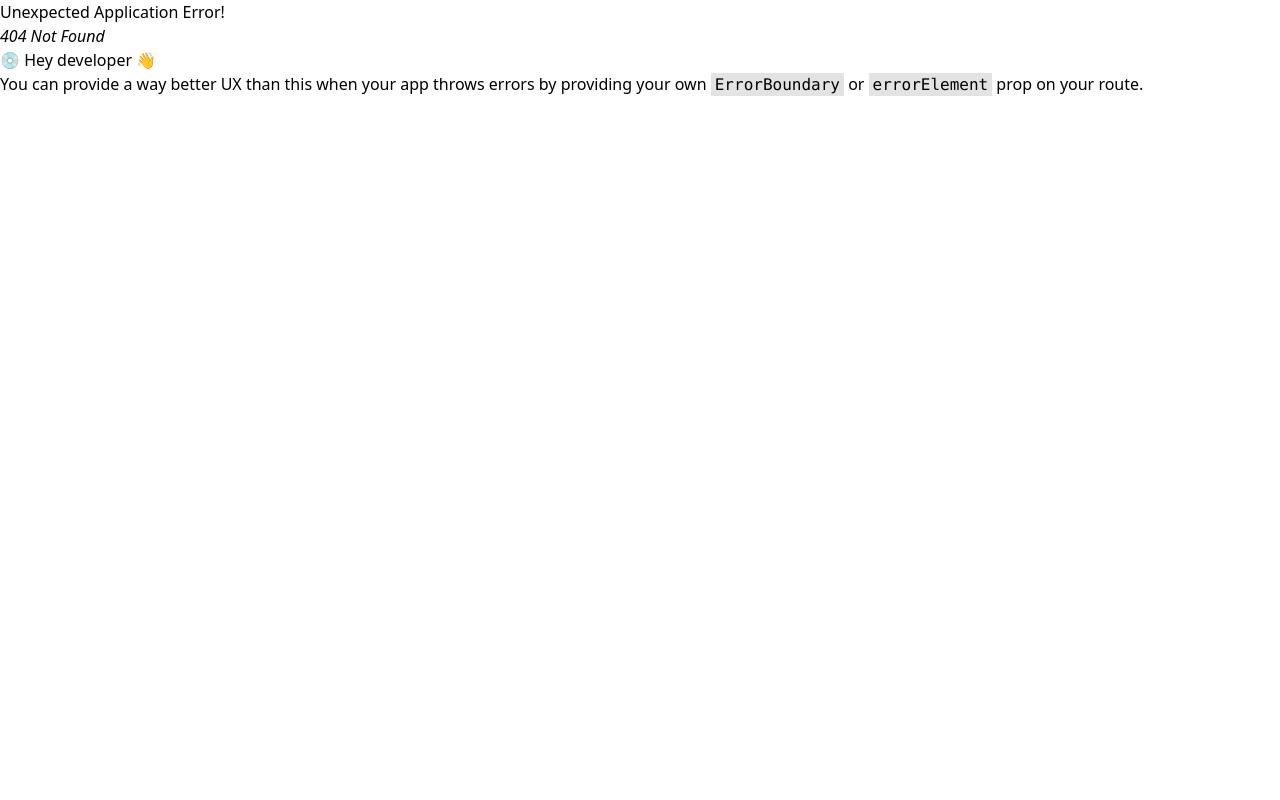
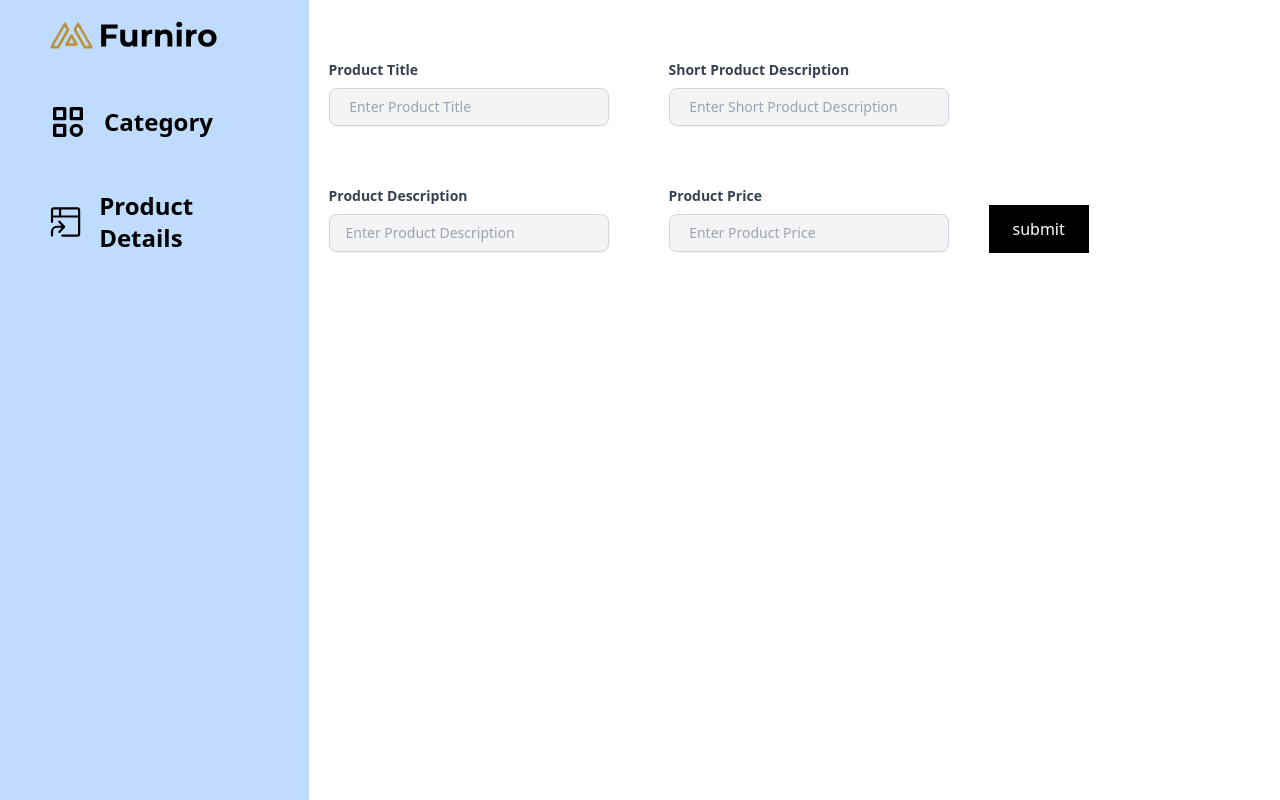
Before and after one commit to preranababar9/furniro, a React (Vite) app: page /admin/product in a window 1280 px wide. Before the commit this address had no page. Built offline with nearby package versions, Linux system fonts and the light colour scheme.

Commit message:
product data added in firebase db

```diff
--- /dev/null
+++ b/src/components/adminform/ProductDetailform.jsx
@@ -0,0 +1,111 @@
+import React, { useState } from "react";
+import { v4 } from "uuid";
+import { toast } from "react-toastify";
+import { AddProduct } from "../../../services/products";
+
+const ProductDetailform = () => {
+  const [product, setProduct] = useState({
+    title: "",
+    shortdesc: "",
+    des: "",
+    price: "",
+  });
+
+  const setData = async (e) => {
+    e.preventDefault();
+    try {
+      const p = {
+        ...product,
+        id: v4(),
+      };
+      await AddProduct(p);
+      toast.success("Product added successfully!", {
+        position: "top-center",
+      });
+    } catch (error) {
+      console.log(error);
+      toast.error("Some Error Occurred!", {
+        position: "top-center",
+      });
+      return error;
+    }
+  };
+  return (
+    <section className="py-10 w-4/5">
+      <div className="">
+        <div className="">
+          <form  onSubmit={setData} className="flex items-center flex-wrap gap-5">
+            <div class="w-full max-w-xs p-5 bg-white rounded-lg ">
+              <label class="block text-gray-700 text-sm font-bold mb-2">
+                Product Title
+              </label>
+              <input
+                class="text-sm custom-input w-full px-4 py-2 border border-gray-300 rounded-lg shadow-sm transition duration-300 ease-in-out transform focus:-translate-y-1 focus:outline-blue-300 hover:shadow-lg hover:border-blue-300 bg-gray-100"
+                placeholder=" Enter Product Title"
+                type="text"
+                value={product.title}
+                onChange={(e) =>
+                  setProduct({ ...product, title: e.target.value })
+                }
+              />
+            </div>
+
+            <div class="w-full max-w-xs p-5 bg-white rounded-lg ">
+              <label class="block text-gray-700 text-sm font-bold mb-2">
+                Short Product Description
+              </label>
+              <input
+                class="text-sm custom-input w-full px-4 py-2 border border-gray-300 rounded-lg shadow-sm transition duration-300 ease-in-out transform focus:-translate-y-1 focus:outline-blue-300 hover:shadow-lg hover:border-blue-300 bg-gray-100"
+                placeholder=" Enter Short Product Description "
+                type="text"
+                value={product.shortdesc}
+                onChange={(e) =>
+                  setProduct({ ...product, shortdesc: e.target.value })
+                }
+              />
+            </div>
+
+            <div class="w-full max-w-xs p-5 bg-white rounded-lg ">
+              <label class="block text-gray-700 text-sm font-bold mb-2">
+                Product Description
+              </label>
+              <input
+                class="text-sm custom-input w-full px-4 py-2 border border-gray-300 rounded-lg shadow-sm transition duration-300 ease-in-out transform focus:-translate-y-1 focus:outline-blue-300 hover:shadow-lg hover:border-blue-300 bg-gray-100"
+                placeholder="Enter Product Description"
+                type="text"
+                value={product.des}
+                onChange={(e) =>
+                  setProduct({ ...product, des: e.target.value })
+                }
+              />
+            </div>
+
+            <div class="w-full max-w-xs p-5 bg-white rounded-lg ">
+              <label class="block text-gray-700 text-sm font-bold mb-2">
+                Product Price
+              </label>
+              <input
+                class="text-sm custom-input w-full px-4 py-2 border border-gray-300 rounded-lg shadow-sm transition duration-300 ease-in-out transform focus:-translate-y-1 focus:outline-blue-300 hover:shadow-lg hover:border-blue-300 bg-gray-100"
+                placeholder=" Enter Product Price"
+                type="number"
+                value={product.price}
+                onChange={(e) =>
+                  setProduct({ ...product, price: e.target.value })
+                }
+              />
+            </div>
+
+            <button
+              type="submit"
+              className="bg-black text-white px-6 mt-5 py-3"
+            >
+              submit
+            </button>
+          </form>
+        </div>
+      </div>
+    </section>
+  );
+};
+
+export default ProductDetailform;
--- a/src/main.jsx
+++ b/src/main.jsx
@@ -16,6 +16,7 @@ import Register from './pages/Register.jsx';
 import Userloginpage from './pages/Userloginpage.jsx';
 import Admin from "./pages/Admin.jsx";
 import Categoryform from "./components/adminform/Categoryform.jsx";
+import ProductDetailform from "./components/adminform/ProductDetailform.jsx";
 
 
 const router = createBrowserRouter([
@@ -55,6 +56,11 @@ const router = createBrowserRouter([
         path: "category",
         element: <Categoryform/>,
       },
+      {
+        path: "product",
+        element: <ProductDetailform/>,
+      },
+
     ],
   },
 
--- a/src/pages/Admin.jsx
+++ b/src/pages/Admin.jsx
@@ -27,7 +27,7 @@ const Admin = () => {
 
             <div className="flex gap-4 items-center">
               <GoProjectSymlink size={40} />
-              <Link to="/product">Product Details</Link>
+              <Link to="/admin/product">Product Details</Link>
             </div>
           </ul>
         </div>
```
